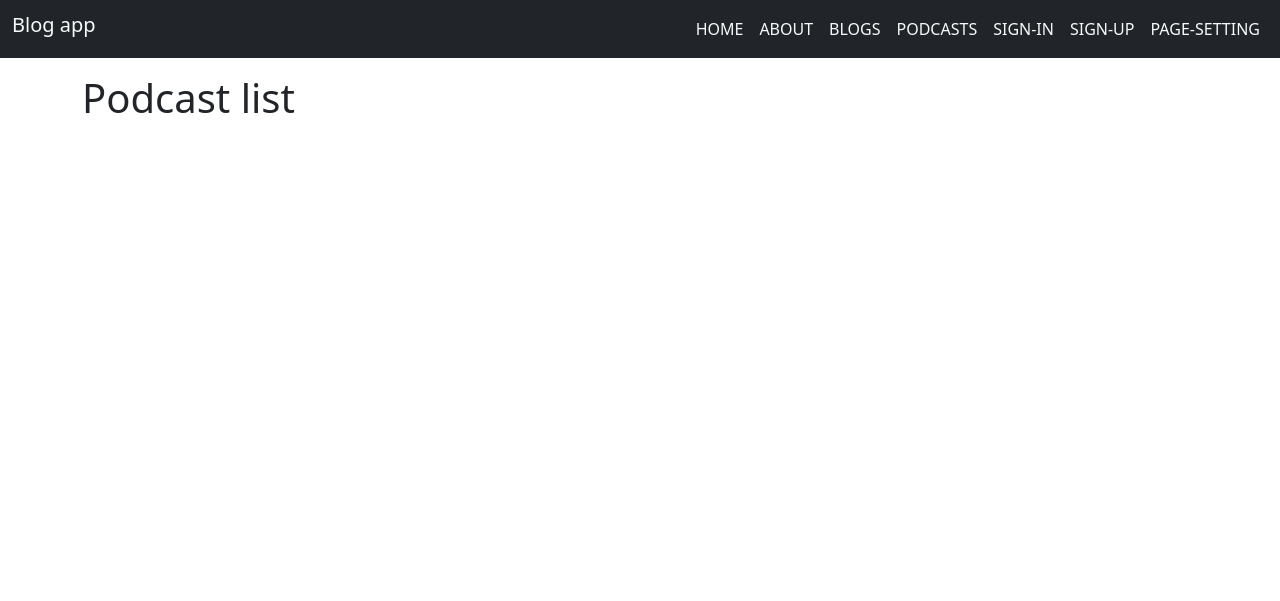
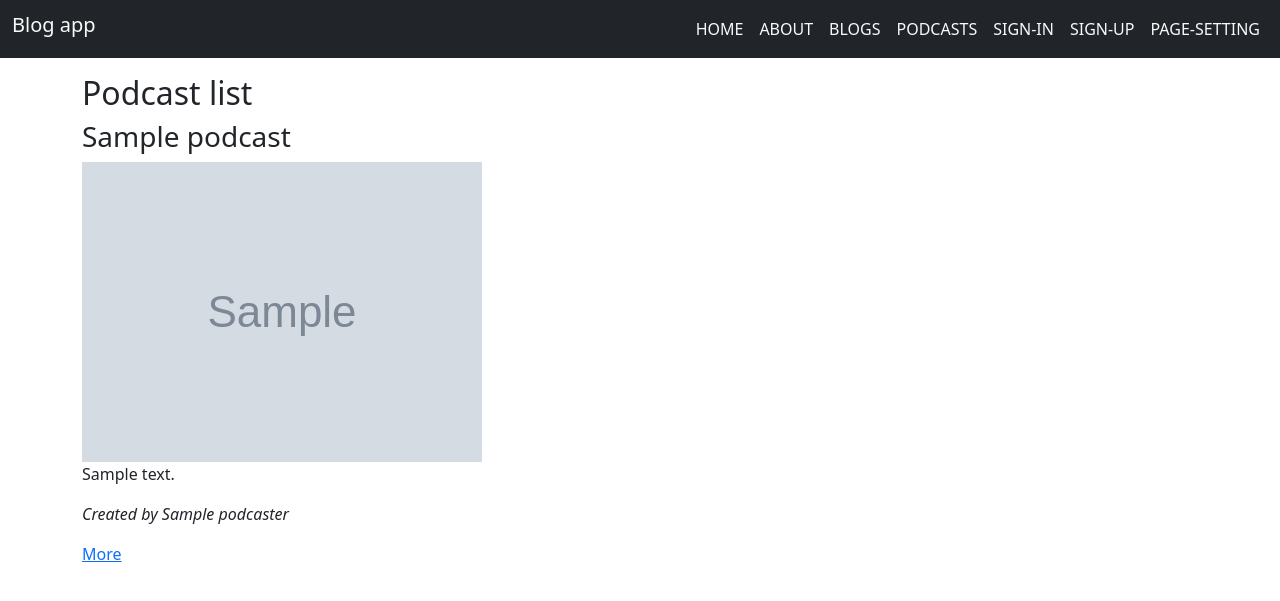
Before and after one commit to Ashkantvn/Blog-app, a Django app: template podcasts/templates/podcasts/podcasts_list.html in a window 1280 px wide. Shown: the top 601 px of the page. Run offline with Django 5.2, Linux system fonts and the light colour scheme; the template is opened without the code that fills it: most values are stand-ins (such as "Sample title", 1, 10 or a date in 2020); grey boxes marked "Sample" are stand-in pictures.

Commit message:
Add paginator in view and template and add podcast list in template

```diff
--- a/podcasts/templates/podcasts/podcasts_list.html
+++ b/podcasts/templates/podcasts/podcasts_list.html
@@ -4,10 +4,50 @@
 
 
 {% block title %}
-Podcast
+    Podcast
 {% endblock title %}
 
 
 {% block content %}
-<h1>Podcast list</h1>
+    <h2>Podcast list</h2>
+    {% if podcasts %}
+        <article>
+        {% for podcast in podcasts %}
+            <section>
+                <h3>{{podcast.title}}</h3>
+                <img src="{{podcast.banner.url}}" alt=""/>
+                <p>{{podcast.description}}</p>
+                <address>Created by {{podcast.podcaster}}</address>
+                <a href="{{podcast.get_absolute_url}}">{% trans "More" %}</a>
+            </section>
+        {% endfor %}
+        </article>
+    {% else %}
+        <h3> There is no Podcast to show </h3>
+    {% endif %}
+    <footer>{% comment %} paginator {% endcomment %}
+        {% if posts.has_other_pages %}
+            <ul class="d-flex list-unstyled my-5 justify-content-center gap-5">
+                {% if posts.has_previous %}
+                <li><a href="?page={{posts.previous_page_number}}">{% trans "Previous" %}</a></li>
+                {% else %}
+                <li class="disabled"><span>{% trans "Previous" %}</span></li>
+                {% endif %}
+
+                {% for page_number in posts.paginator.page_range %}
+                    {% if posts.number == page_number %}
+                    <li class="active"><span>{{page_number}}</span></li>
+                    {% else %}
+                    <li><a href="?page={{page_number}}">{{page_number}}</a></li>
+                    {% endif %}
+                {% endfor %}
+
+                {% if posts.has_next %}
+                <li><a href="?page={{posts.next_page_number}}">{% trans "Next" %}</a></li>
+                {% else %}
+                <li class="disabled"><span>{% trans "Next" %}</span></li>
+                {% endif %}
+            </ul>
+        {% endif %}
+    </footer>
 {% endblock content %}
```
Also changed, not shown: podcasts/views.py (+10 -2 lines).
